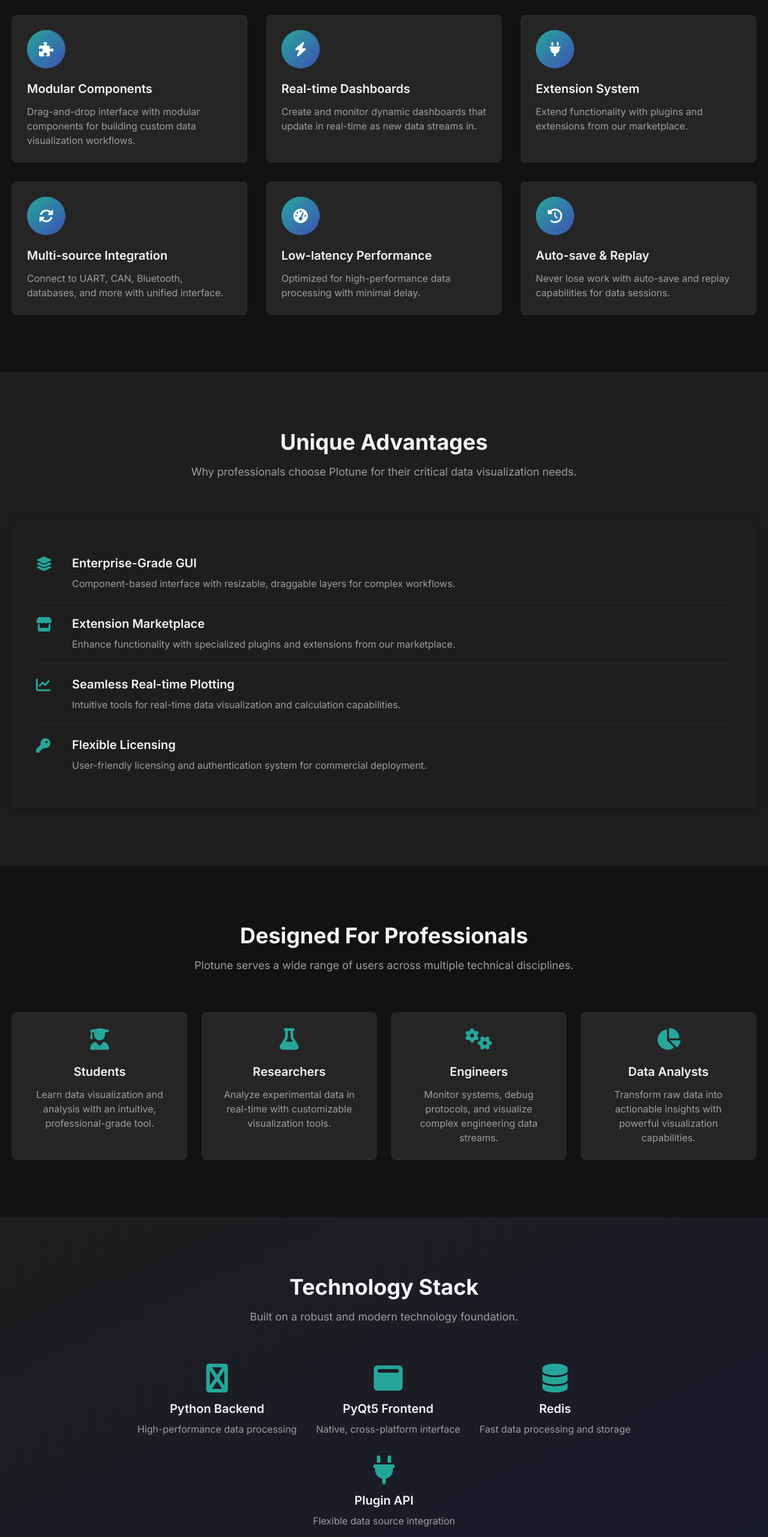
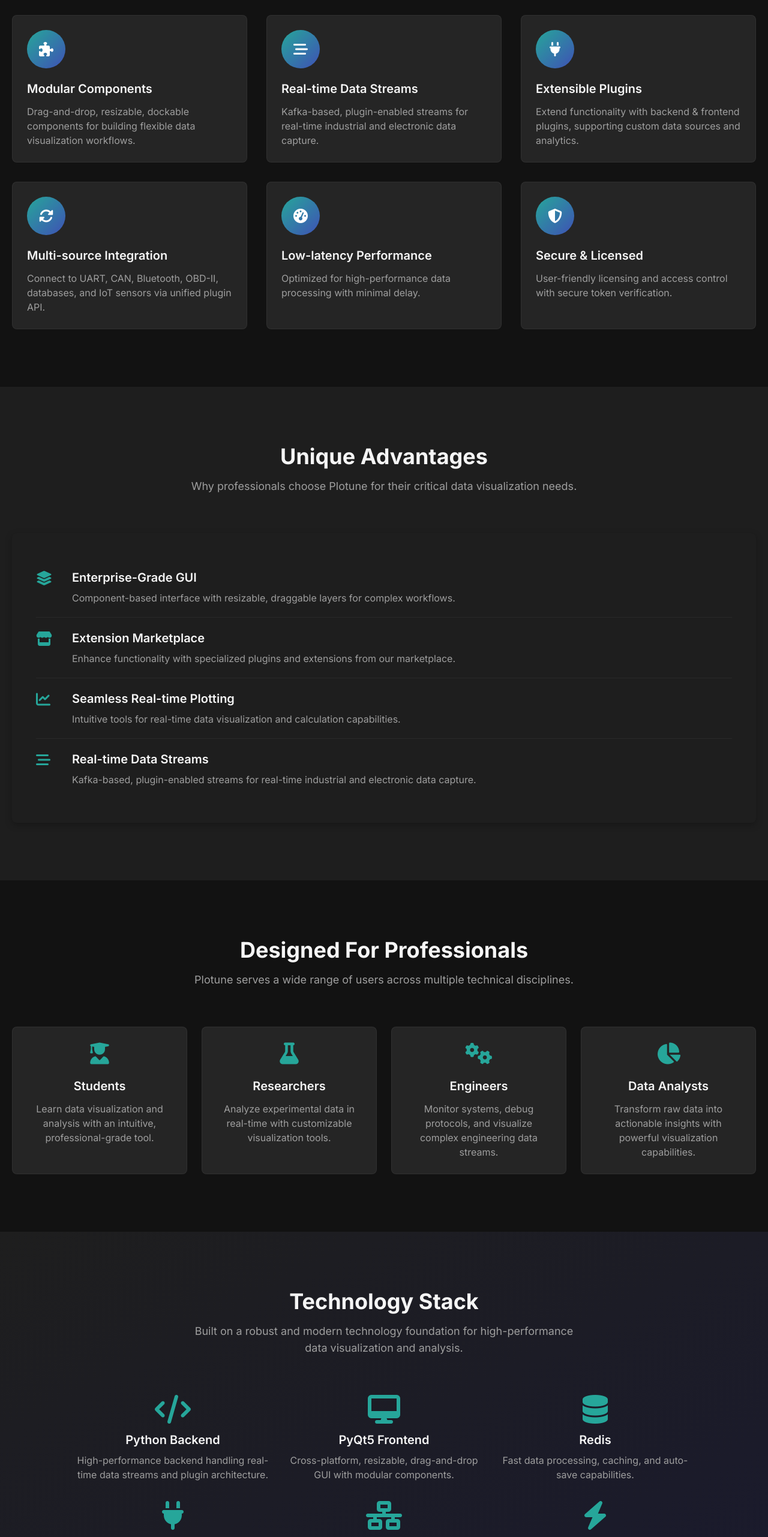
Before and after one commit to baksi-org/plotune-web, a React (Create React App) app: page /register in a window 1280 px wide. Shown: the part 1047-3610 px from the top of the page at 60% size. Built offline with nearby package versions, Linux system fonts and the light colour scheme.

Commit message:
general fixes

```diff
--- a/src/App.js
+++ b/src/App.js
@@ -16,8 +16,9 @@
 import Register from './pages/Register';
 import Legal from './pages/Legal';
 import Docs from './pages/Docs';
+import Dashboard from './pages/Dashboard'; // New Dashboard page
 import Privacy from './pages/Privacy';
-import Dashboard from './pages/Dashboard'; // New Dashboard page
+import ContactPage from './pages/Contact';
 
 function App() {
   return (
@@ -40,6 +41,7 @@
             <Route path="/legal" element={<Legal />} />
             <Route path="/docs" element={<Docs />} />
             <Route path="/privacy" element={<Privacy />} />
+            <Route path="/contact" element={<ContactPage />} />
             <Route path="/dashboard" element={<Dashboard />} /> {/* New route */}
           </Routes>
           <Footer />
--- a/src/components/Features.jsx
+++ b/src/components/Features.jsx
@@ -12,13 +12,39 @@
   };
 
   const features = [
-    { icon: 'fa-puzzle-piece', title: 'Modular Components', desc: 'Drag-and-drop interface with modular components for building custom data visualization workflows.' },
-    { icon: 'fa-bolt', title: 'Real-time Dashboards', desc: 'Create and monitor dynamic dashboards that update in real-time as new data streams in.' },
-    { icon: 'fa-plug', title: 'Extension System', desc: 'Extend functionality with plugins and extensions from our marketplace.' },
-    { icon: 'fa-sync-alt', title: 'Multi-source Integration', desc: 'Connect to UART, CAN, Bluetooth, databases, and more with unified interface.' },
-    { icon: 'fa-tachometer-alt', title: 'Low-latency Performance', desc: 'Optimized for high-performance data processing with minimal delay.' },
-    { icon: 'fa-history', title: 'Auto-save & Replay', desc: 'Never lose work with auto-save and replay capabilities for data sessions.' },
+    {
+      icon: 'fa-puzzle-piece',
+      title: 'Modular Components',
+      desc: 'Drag-and-drop, resizable, dockable components for building flexible data visualization workflows.'
+    },
+    {
+      icon: 'fa-stream',
+      title: 'Real-time Data Streams',
+      desc: 'Kafka-based, plugin-enabled streams for real-time industrial and electronic data capture.'
+    },
+    {
+      icon: 'fa-plug',
+      title: 'Extensible Plugins',
+      desc: 'Extend functionality with backend & frontend plugins, supporting custom data sources and analytics.'
+    },
+    {
+      icon: 'fa-sync-alt',
+      title: 'Multi-source Integration',
+      desc: 'Connect to UART, CAN, Bluetooth, OBD-II, databases, and IoT sensors via unified plugin API.'
+    },
+    {
+      icon: 'fa-tachometer-alt',
+      title: 'Low-latency Performance',
+      desc: 'Optimized for high-performance data processing with minimal delay.'
+    },
+    {
+      icon: 'fa-shield-alt',
+      title: 'Secure & Licensed',
+      desc: 'User-friendly licensing and access control with secure token verification.'
+    },
   ];
+
+
 
   return (
     <section id="features" className="py-24" ref={ref}>
--- a/src/components/Footer.jsx
+++ b/src/components/Footer.jsx
@@ -45,7 +45,7 @@
           </div>
         </div>
         <div className="text-center pt-8 border-t border-white/5 text-gray-text text-sm">
-          &copy; 2023 Plotune. All rights reserved.
+          &copy; 2025 Plotune. All rights reserved.
         </div>
       </div>
     </footer>
--- a/src/components/Pricing.jsx
+++ b/src/components/Pricing.jsx
@@ -2,35 +2,55 @@
 import axios from 'axios';
 
 const Pricing = () => {
-  const [plans, setPlans] = useState([
+const plans = [
   {
-      name: 'Lite',
+    name: 'Community',
     price: 'Free',
-      period: 'Forever',
-      features: ['Basic visualization tools', 'Basic data import', 'Real-time plotting (1 source)', 'Community support', '5 extension slots'],
+    period: '',
+    features: [
+      'Basic visualization tools',
+      'Single data source (UART, CAN, Bluetooth)',
+      'Community support',
+      'Limited streaming available',
+      'Community extensions',
+    ],
     link: '/download',
     buttonText: 'Get Started',
     featured: false,
   },
   {
-      name: 'Pro',
-      price: '$5',
-      period: 'per month',
-      features: ['All Lite features', 'Advanced visualization tools', 'Multiple data sources (UART, CAN, Bluetooth)', 'Priority support', 'Unlimited extensions', 'Auto-save & replay', 'Custom dashboard layouts'],
-      link: '/download',
-      buttonText: 'Get Pro',
+    name: 'Professional',
+    price: '5$',
+    period: 'Monthly',
+    features: [
+      'All Developer features',
+      'Multiple data sources',
+      'Priority support',
+      'Unlimited extension slots',
+      'Custom dashboard layouts',
+    ],
+    link: '/contact-sales',
+    buttonText: 'Contact Sales',
     featured: true,
   },
   {
     name: 'Enterprise',
     price: 'Custom',
-      period: 'Tailored solution',
-      features: ['All Pro features', 'Custom data source integration', 'White-label solution', 'Dedicated support', 'Team management', 'On-premises deployment', 'Custom extension development'],
-      link: '/download',
+    period: 'Tailored solutions',
+    features: [
+      'All Professional features',
+      'Custom data source integration',
+      'On-premises deployment',
+      'Dedicated support',
+      'Team management',
+      'Custom plugin development',
+    ],
+    link: '/contact-sales',
     buttonText: 'Contact Sales',
     featured: false,
   },
-  ]);
+];
+
 
   // Backend'den veri çekmek için (örnek)
   useEffect(() => {
--- a/src/components/TechStack.jsx
+++ b/src/components/TechStack.jsx
@@ -2,10 +2,12 @@
 
 const TechStack = () => {
   const techs = [
-    { icon: 'fa-python', title: 'Python Backend', desc: 'High-performance data processing' },
-    { icon: 'fa-window-maximize', title: 'PyQt5 Frontend', desc: 'Native, cross-platform interface' },
-    { icon: 'fa-database', title: 'Redis', desc: 'Fast data processing and storage' },
-    { icon: 'fa-plug', title: 'Plugin API', desc: 'Flexible data source integration' },
+    { icon: 'fa-code', title: 'Python Backend', desc: 'High-performance backend handling real-time data streams and plugin architecture.' },
+    { icon: 'fa-desktop', title: 'PyQt5 Frontend', desc: 'Cross-platform, resizable, drag-and-drop GUI with modular components.' },
+    { icon: 'fa-database', title: 'Redis', desc: 'Fast data processing, caching, and auto-save capabilities.' },
+    { icon: 'fa-plug', title: 'Plugin API', desc: 'Extend functionality with custom data sources and visualization plugins.' },
+    { icon: 'fa-network-wired', title: 'Kafka Streams', desc: 'Robust, real-time data streaming for industrial and electronic systems.' },
+    { icon: 'fa-bolt', title: 'High-Performance Architecture', desc: 'Optimized for low-latency data capture and visualization.' },
   ];
 
   return (
@@ -14,12 +16,12 @@
         <div className="text-center mb-16">
           <h2 className="text-3xl md:text-4xl font-bold text-light-text mb-4">Technology Stack</h2>
           <p className="text-gray-text max-w-2xl mx-auto text-lg">
-            Built on a robust and modern technology foundation.
+            Built on a robust and modern technology foundation for high-performance data visualization and analysis.
           </p>
         </div>
-        <div className="max-w-4xl mx-auto flex flex-wrap justify-center gap-8">
+        <div className="max-w-6xl mx-auto flex flex-wrap justify-center gap-8">
           {techs.map((tech, index) => (
-            <div key={index} className="text-center">
+            <div key={index} className="text-center max-w-xs">
               <div className="text-primary text-5xl mb-3">
                 <i className={`fas ${tech.icon}`}></i>
               </div>
--- a/src/components/UniqueAdvantages.jsx
+++ b/src/components/UniqueAdvantages.jsx
@@ -5,7 +5,7 @@
     { icon: 'fa-layer-group', title: 'Enterprise-Grade GUI', desc: 'Component-based interface with resizable, draggable layers for complex workflows.' },
     { icon: 'fa-store', title: 'Extension Marketplace', desc: 'Enhance functionality with specialized plugins and extensions from our marketplace.' },
     { icon: 'fa-chart-line', title: 'Seamless Real-time Plotting', desc: 'Intuitive tools for real-time data visualization and calculation capabilities.' },
-    { icon: 'fa-key', title: 'Flexible Licensing', desc: 'User-friendly licensing and authentication system for commercial deployment.' },
+    { icon: 'fa-stream', title: 'Real-time Data Streams', desc: 'Kafka-based, plugin-enabled streams for real-time industrial and electronic data capture.' },
   ];
 
   return (
--- a/src/pages/About.jsx
+++ b/src/pages/About.jsx
@@ -10,7 +10,6 @@
       <AboutHero />
       <Mission />
       <Values />
-      <Cta />
     </>
   );
 };
--- /dev/null
+++ b/src/pages/Contact.jsx
@@ -0,0 +1,104 @@
+import React, { useState } from 'react';
+
+const ContactPage = () => {
+  const [activeTab, setActiveTab] = useState('info');
+
+  const contacts = [
+      {
+          icon: 'fa-envelope',
+          title: 'Email',
+          info: 'contact@plotune.net',
+          link: 'mailto:kantrveysel@gmail.com',
+          bgColor: 'from-green-500 to-teal-600'
+        },
+        {
+          icon: 'fa-phone',
+          title: 'Phone - not available',
+          info: '+90 123 456 7890',
+          link: 'tel:+901234567890',
+          bgColor: 'from-blue-500 to-purple-600'
+        },
+    {
+      icon: 'fa-map-marker-alt',
+      title: 'Address',
+      info: 'Tuzla, Istanbul, Turkey',
+      link: 'https://goo.gl/maps/XXXXXXX',
+      bgColor: 'from-orange-500 to-red-600'
+    },
+  ];
+
+  return (
+    <section className="py-20 bg-gradient-to-br from-gray-900 via-dark-surface to-black relative overflow-hidden">
+      {/* Background Pattern */}
+      <div className="absolute inset-0 opacity-10">
+        <div className="absolute top-0 left-0 w-full h-full bg-[radial-gradient(circle_at_20%_80%,rgba(120,119,198,0.3),transparent_50%)]"></div>
+        <div className="absolute top-0 right-0 w-full h-full bg-[radial-gradient(circle_at_80%_20%,rgba(255,119,198,0.3),transparent_50%)]"></div>
+      </div>
+
+      <div className="container mx-auto px-5 max-w-7xl relative z-10">
+        {/* Content */}
+        <div className="grid lg:grid-cols-2 gap-12 items-start">
+          {/* Left Side - SADECE CONTACTS */}
+          <div className="space-y-6">
+            {contacts.map((contact, index) => (
+              <a
+                key={index}
+                href={contact.link}
+                target="_blank"
+                rel="noopener noreferrer"
+                className="group bg-gradient-to-br from-dark-card/50 to-dark-card/20 backdrop-blur-sm border border-white/10 rounded-2xl p-8 hover:border-primary/30 transition-all duration-500 flex items-center space-x-6 hover:scale-[1.02] hover:shadow-2xl"
+              >
+                <div className={`p-4 rounded-xl bg-gradient-to-br ${contact.bgColor} group-hover:scale-110 transition-transform duration-300`}>
+                  <i className={`fas ${contact.icon} text-2xl text-white`}></i>
+                </div>
+                <div>
+                  <h3 className="text-xl font-bold text-white mb-1 group-hover:text-primary">{contact.title}</h3>
+                  <p className="text-gray-400 group-hover:text-gray-300 transition-colors">{contact.info}</p>
+                </div>
+                <div className="ml-auto">
+                  <i className="fas fa-arrow-right text-primary text-xl group-hover:translate-x-1 transition-transform"></i>
+                </div>
+              </a>
+            ))}
+          </div>
+
+          {/* Right Side - GERÇEK MAP */}
+          <div>
+            <div className="bg-gradient-to-br from-dark-card/30 to-transparent backdrop-blur-sm border border-white/10 rounded-2xl p-8 h-full">
+              <h3 className="text-2xl font-bold text-white mb-6">Find Us</h3>
+
+              {/* ✅ GERÇEK GOOGLE MAPS IFRAME */}
+              <div className="relative w-full h-96 rounded-xl overflow-hidden mb-6 shadow-2xl">
+                <iframe
+                  src="https://www.google.com/maps/embed?pb=!1m18!1m12!1m3!1d3015.846968486693!2d28.97551431548492!3d41.10924397932371!2m3!1f0!2f0!3f0!3m2!1i1024!2i768!4f13.1!3m3!1m2!1s0x14cab7167a3c3b1b%3A0x8ddca3a4a9e5c7c!2sTuzla%2C%20Sariyer%2F%C4%B0stanbul!5e0!3m2!1str!2str!4v1699000000000"
+                  width="100%"
+                  height="100%"
+                  style={{ border: 0 }}
+                  allowFullScreen=""
+                  loading="lazy"
+                  referrerPolicy="no-referrer-when-downgrade"
+                  title="Plotune Location"
+                ></iframe>
+              </div>
+
+              {/* Additional Info */}
+              <div className="space-y-4">
+                <p className="text-gray-400 text-sm flex items-center">
+                  <span className="mr-2">📍</span> Aydınlı Mah., 34485 Tuzla/İstanbul
+                </p>
+                <p className="text-gray-400 text-sm flex items-center">
+                  <span className="mr-2">🕒</span> Mon - Fri: 9AM - 6PM
+                </p>
+                <p className="text-gray-400 text-sm flex items-center">
+                  <span className="mr-2">📧</span> 24/7 Email Support
+                </p>
+              </div>
+            </div>
+          </div>
+        </div>
+      </div>
+    </section>
+  );
+};
+
+export default ContactPage;
```
Also changed, not shown: src/components/TalentPool.jsx (+3 -7 lines). Lines whose indentation alone changed are shown as unchanged.
